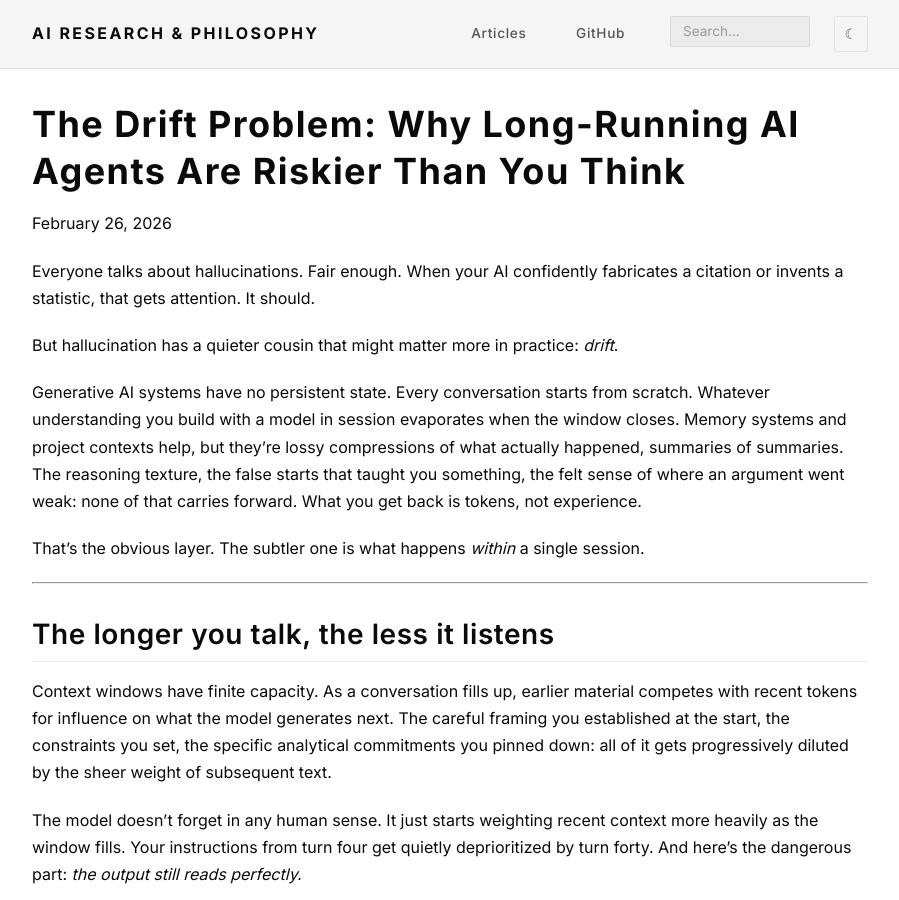
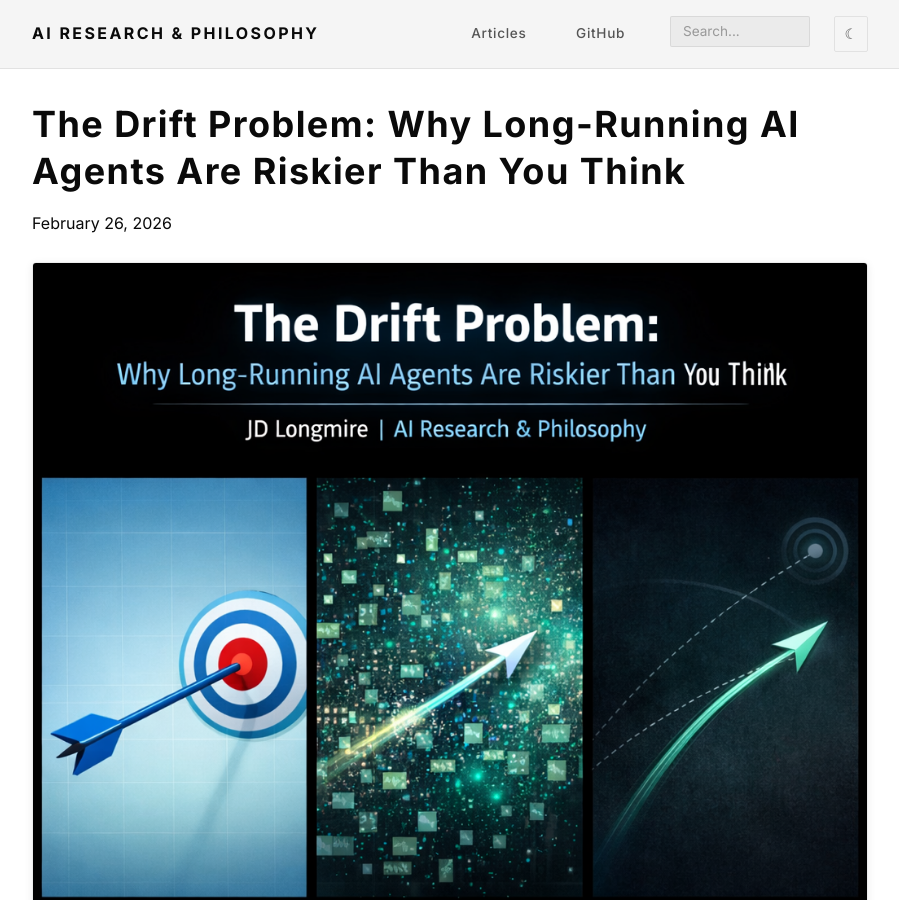
Before and after one commit to jdlongmire/AI-Research, a Jekyll site: the page built from docs/articles/drift-problem.md, in a window 1280 px wide and 900 px high. Shown: the whole window, without its empty margins (190-1089 px from the left). Built offline with Jekyll 4.4.1, drawn with Linux system fonts in a browser that asks for light colours; comment, search, counter and statistics services are not loaded.

Commit message:
Add drift problem graphic to article
Co-Authored-By: Claude Opus 4.5 <noreply@anthropic.com>

```diff
--- a/docs/articles/drift-problem.md
+++ b/docs/articles/drift-problem.md
@@ -3,13 +3,15 @@ layout: article
 title: "The Drift Problem: Why Long-Running AI Agents Are Riskier Than You Think"
 permalink: /articles/drift-problem/
 date: 2026-02-26
-image: /assets/images/ai-research-banner.jpg
+image: /assets/images/articles/drift-problem-graphic.png
 description: "Everyone talks about hallucinations. But drift—the quiet degradation of fidelity within a single session—might matter more in practice."
 ---
 
 # The Drift Problem: Why Long-Running AI Agents Are Riskier Than You Think
 
 <p class="meta">February 26, 2026</p>
+
+<img src="/AI-Research/assets/images/articles/drift-problem-graphic.png" alt="The Drift Problem: Three panels showing objective defined, context expansion, and confidence persisting while fidelity degrades" class="article-hero" style="max-width: 100%; height: auto; margin-bottom: 2rem;">
 
 Everyone talks about hallucinations. Fair enough. When your AI confidently fabricates a citation or invents a statistic, that gets attention. It should.
 
```
Also changed, not shown: docs/assets/images/articles/drift-problem-graphic.png (added).
